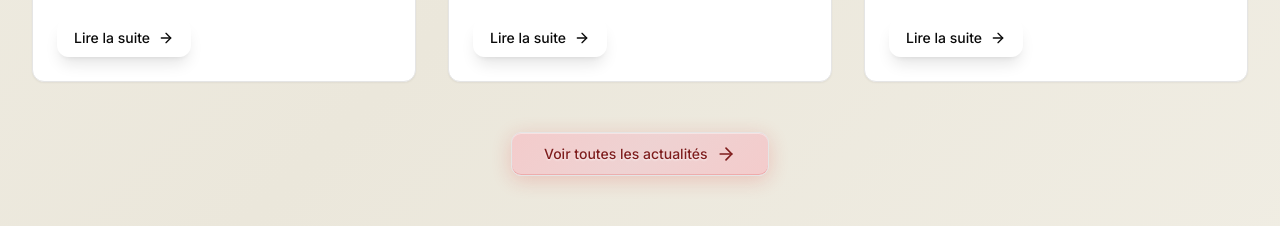
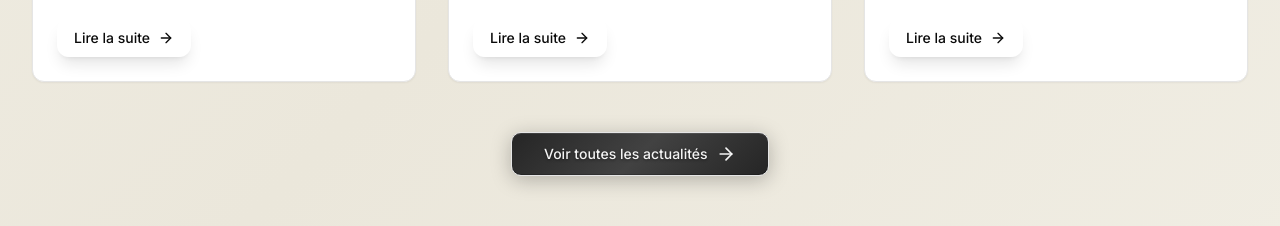
Before and after one commit to YanBerdin/rougecardinal, a Next.js app: page / in a window 1280 px wide. Shown: the part 1400-1626 px from the top of the page. Built offline with nearby package versions, Linux system fonts and the light colour scheme.

Commit message:
Bouton liquid-glass noir pour light mode

```diff
--- a/app/globals.css
+++ b/app/globals.css
@@ -369,38 +369,38 @@
     border-color: hsl(0 65% 55% / 0.4);
   }
 
-  /* NOUVEAU : Liquid Glass Button Rouge - STABILISÉ SANS TREMBLEMENT */
-  .liquid-glass-red {
+  /* NOUVEAU : Liquid Glass Button Noir - COMME "Voir tout l'agenda" en dark mode */
+  .liquid-glass-black {
     position: relative;
     overflow: hidden;
-    /* Background avec teinte rouge INTENSIFIÉE pour meilleur contraste sur #F5F3EB */
+    /* Background noir avec transparence pour effet glass */
     background: linear-gradient(135deg,
-      rgba(220, 38, 38, 0.22) 0%,
-      rgba(185, 28, 28, 0.18) 50%,
-      rgba(220, 38, 38, 0.22) 100%);
+      rgba(0, 0, 0, 0.85) 0%,
+      rgba(20, 20, 20, 0.8) 50%,
+      rgba(0, 0, 0, 0.85) 100%);
     backdrop-filter: blur(20px);
     -webkit-backdrop-filter: blur(20px);
-    /* Bordure rouge plus visible */
-    border: 1px solid rgba(220, 38, 38, 0.4);
-    /* Texte rouge plus contrasté */
-    color: rgba(127, 29, 29, 1);
+    /* Bordure noire subtile */
+    border: 1px solid rgba(0, 0, 0, 0.3);
+    /* Texte blanc contrasté */
+    color: rgba(255, 255, 255, 0.95);
     font-weight: 600;
-    text-shadow: 0 1px 2px rgba(255, 255, 255, 0.8);
+    text-shadow: 0 1px 3px rgba(0, 0, 0, 0.5);
     box-shadow:
-      0 4px 20px rgba(220, 38, 38, 0.2),
-      inset 0 1px 0 rgba(255, 255, 255, 0.4),
-      inset 0 -1px 0 rgba(220, 38, 38, 0.2);
-    /* TRANSITION STABILISÉE - évite les conflits */
+      0 4px 20px rgba(0, 0, 0, 0.25),
+      inset 0 1px 0 rgba(255, 255, 255, 0.1),
+      inset 0 -1px 0 rgba(0, 0, 0, 0.2);
+    /* TRANSITION STABILISÉE */
     transition: all 0.3s cubic-bezier(0.25, 0.46, 0.45, 0.94);
-    /* STABILISATION - évite le tremblement */
+    /* STABILISATION */
     transform: translateZ(0);
     will-change: transform, box-shadow, background;
-    /* Zone de hover élargie pour éviter les conflits de bordure */
+    /* Zone de hover élargie */
     margin: 2px;
   }
 
-  /* Effet shimmer rouge - STABILISÉ */
-  .liquid-glass-red::before {
+  /* Effet shimmer noir */
+  .liquid-glass-black::before {
     content: '';
     position: absolute;
     top: 0;
@@ -410,46 +410,45 @@
     background: linear-gradient(
       90deg,
       transparent,
-      rgba(220, 38, 38, 0.25),
+      rgba(255, 255, 255, 0.15),
       transparent
     );
     transition: left 0.8s ease;
-    /* STABILISATION */
     transform: translateZ(0);
   }
 
-  /* HOVER STABILISÉ - évite le tremblement */
-  .liquid-glass-red:hover {
-    /* Hover avec rouge plus clair et moins intense */
+  /* HOVER NOIR STABILISÉ */
+  .liquid-glass-black:hover {
+    /* Hover avec noir plus clair */
     background: linear-gradient(135deg,
-      rgba(239, 68, 68, 0.18) 0%,
-      rgba(220, 38, 38, 0.15) 50%,
-      rgba(239, 68, 68, 0.18) 100%);
-    border-color: rgba(239, 68, 68, 0.4);
-    color: rgba(185, 28, 28, 1);
-    /* TRANSFORMATION STABILISÉE - moins de mouvement */
+      rgba(40, 40, 40, 0.9) 0%,
+      rgba(60, 60, 60, 0.85) 50%,
+      rgba(40, 40, 40, 0.9) 100%);
+    border-color: rgba(60, 60, 60, 0.4);
+    color: rgba(255, 255, 255, 1);
+    /* TRANSFORMATION STABILISÉE */
     transform: translateY(-2px) translateZ(0);
     box-shadow:
-      0 6px 24px rgba(220, 38, 38, 0.25),
-      inset 0 1px 0 rgba(255, 255, 255, 0.5),
-      inset 0 -1px 0 rgba(239, 68, 68, 0.2);
+      0 6px 24px rgba(0, 0, 0, 0.35),
+      inset 0 1px 0 rgba(255, 255, 255, 0.15),
+      inset 0 -1px 0 rgba(60, 60, 60, 0.2);
   }
 
-  .liquid-glass-red:hover::before {
+  .liquid-glass-black:hover::before {
     left: 100%;
   }
 
-  /* ACTIVE STATE STABILISÉ */
-  .liquid-glass-red:active {
+  /* ACTIVE STATE NOIR */
+  .liquid-glass-black:active {
     transform: translateY(-1px) translateZ(0);
     box-shadow:
-      0 4px 16px rgba(220, 38, 38, 0.3),
-      inset 0 2px 4px rgba(220, 38, 38, 0.15);
+      0 4px 16px rgba(0, 0, 0, 0.4),
+      inset 0 2px 4px rgba(0, 0, 0, 0.2);
     transition: all 0.1s ease;
   }
 
-  /* Dark mode pour liquid glass rouge - STABILISÉ */
-  .dark .liquid-glass-red {
+  /* Dark mode pour liquid glass noir - GARDE LE STYLE ROUGE */
+  .dark .liquid-glass-black {
     background: linear-gradient(135deg,
       rgba(239, 68, 68, 0.15) 0%,
       rgba(220, 38, 38, 0.12) 50%,
@@ -463,7 +462,7 @@
       inset 0 -1px 0 rgba(239, 68, 68, 0.15);
   }
 
-  .dark .liquid-glass-red::before {
+  .dark .liquid-glass-black::before {
     background: linear-gradient(
       90deg,
       transparent,
@@ -472,7 +471,7 @@
     );
   }
 
-  .dark .liquid-glass-red:hover {
+  .dark .liquid-glass-black:hover {
     background: linear-gradient(135deg,
       rgba(248, 113, 113, 0.2) 0%,
       rgba(239, 68, 68, 0.18) 50%,
--- a/components/sections/featured-news.tsx
+++ b/components/sections/featured-news.tsx
@@ -114,7 +114,7 @@ export function FeaturedNews() {
             variant="outline"
             size="lg"
             asChild
-            className="liquid-glass-red"
+            className="liquid-glass-black"
           >
             <Link href="/actualites">
               Voir toutes les actualités
```
